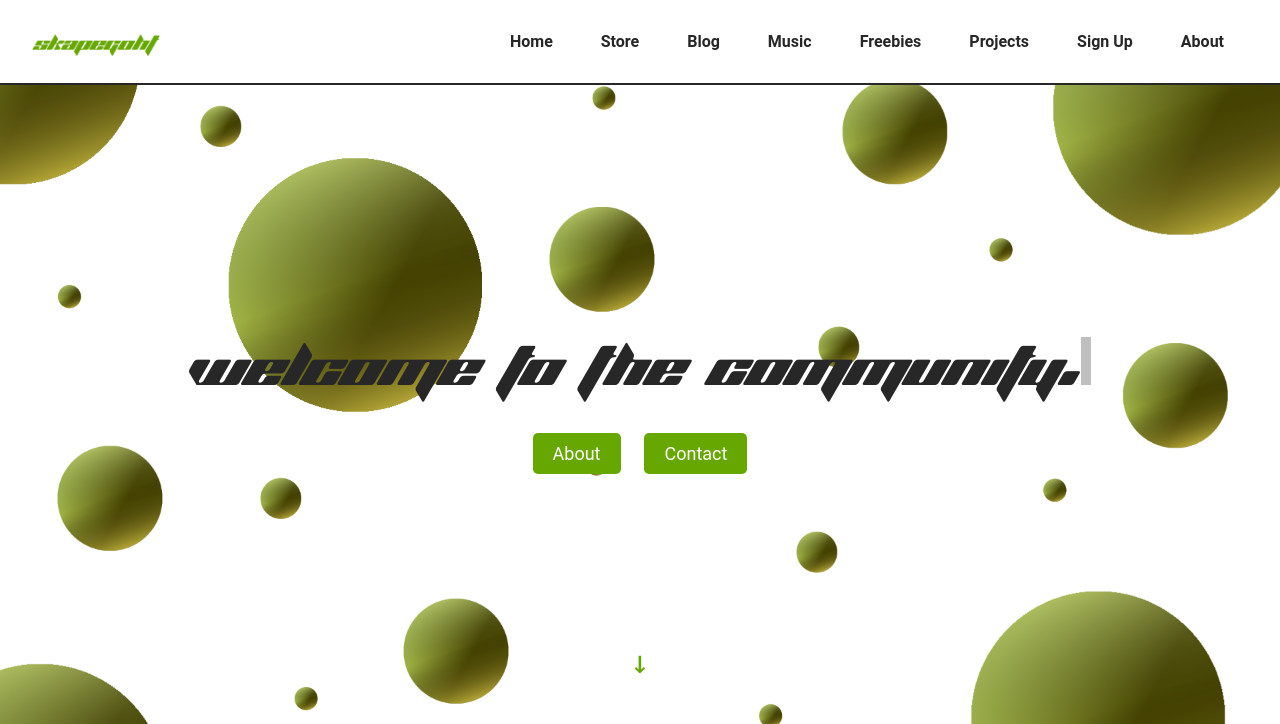
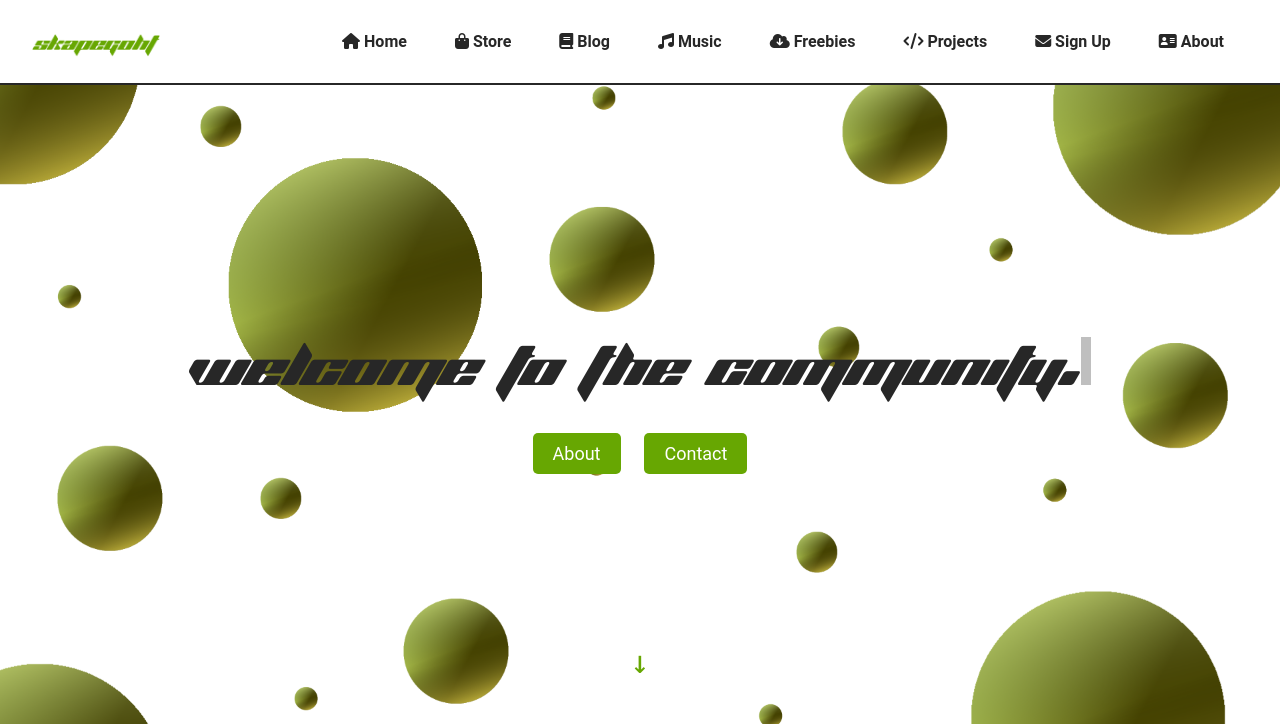
Before and after one commit to SKAPEGOHT/sgv2, a PHP site: page / in a window 1280 px wide. Shown: the top 724 px of the page. Run offline with PHP 8.4, Linux system fonts and the light colour scheme; some libraries are stand-ins or nearby versions.

Commit message:
added nav bar icons

```diff
--- a/index.html
+++ b/index.html
@@ -27,14 +27,14 @@
       <div class="bar"></div>
     </div>
     <ul class="nav-links">
-      <li><a href="#">Home</a></li>
-      <li><a href="#">Store</a></li>
-      <li><a href="#">Blog</a></li>
-      <li><a href="#">Music</a></li>
-      <li><a href="#">Freebies</a></li>
-      <li><a href="#">Projects</a></li>
-      <li><a href="#">Sign Up</a></li>
-      <li><a href="#">About</a></li>
+      <li><a href="#"><i class="fas fa-home"></i>&nbspHome</a></li>
+      <li><a href="#"><i class="fa-solid fa-bag-shopping"></i>&nbspStore</a></li>
+      <li><a href="#"><i class="fa-solid fa-book"></i>&nbspBlog</a></li>
+      <li><a href="#"><i class="fa-solid fa-music"></i>&nbspMusic</a></li>
+      <li><a href="#"><i class="fa-solid fa-cloud-arrow-down"></i>&nbspFreebies</a></li>
+      <li><a href="#"><i class="fa-solid fa-code"></i>&nbspProjects</a></li>
+      <li><a href="#"><i class="fa-solid fa-envelope"></i>&nbspSign Up</a></li>
+      <li><a href="#"><i class="fa-solid fa-address-card"></i>&nbspAbout</a></li>
     </div>
     </ul>
   </nav>
--- a/style.css
+++ b/style.css
@@ -176,7 +176,7 @@
     transform: translateY(-7px) rotate(-45deg);
   }
 
-  @media (max-width: 1000px) {
+  @media (max-width: 1225px) {
     .nav-links {
       display: none;
     }
```
